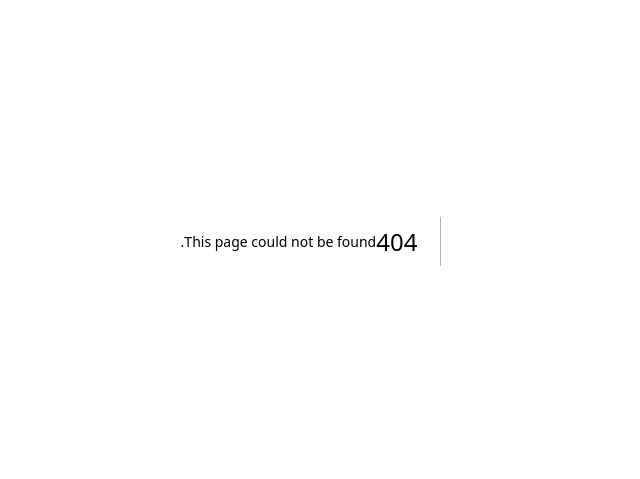
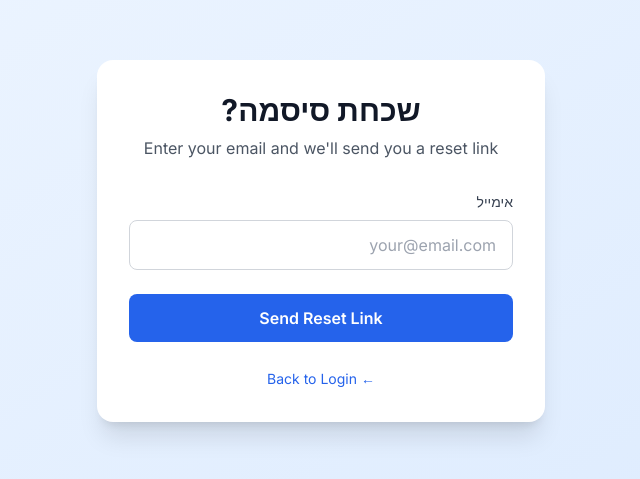
Before and after one commit to Jacobolevy/giftwallet-il, a Next.js app in the folder frontend/: page /auth/forgot-password in a window 1280 px wide. Before the commit this address had no page. Shown: the part 159-638 px from the top of the page, without its empty margins (319-959 px from the left). Built offline with nearby package versions, Linux system fonts and the light colour scheme.

Commit message:
Add forgot-password page

```diff
--- /dev/null
+++ b/frontend/app/auth/forgot-password/page.tsx
@@ -0,0 +1,97 @@
+'use client';
+
+import { useState } from 'react';
+import { getTranslation } from '@/lib/translations';
+import toast from 'react-hot-toast';
+import Link from 'next/link';
+
+export default function ForgotPasswordPage() {
+  const [email, setEmail] = useState('');
+  const [loading, setLoading] = useState(false);
+  const [sent, setSent] = useState(false);
+  const lang: 'he' | 'en' = 'he';
+
+  const t = (key: any) => getTranslation(lang, key);
+
+  const handleSubmit = async (e: React.FormEvent) => {
+    e.preventDefault();
+    setLoading(true);
+
+    // TODO: Implement actual password reset API
+    // For now, just show a success message
+    setTimeout(() => {
+      setSent(true);
+      setLoading(false);
+      toast.success('If an account exists with this email, you will receive a password reset link.');
+    }, 1000);
+  };
+
+  if (sent) {
+    return (
+      <div className="min-h-screen flex items-center justify-center bg-gradient-to-br from-primary-50 to-primary-100 px-4">
+        <div className="w-full max-w-md">
+          <div className="bg-white rounded-2xl shadow-xl p-8 text-center">
+            <div className="text-5xl mb-4">📧</div>
+            <h1 className="text-2xl font-bold text-gray-900 mb-4">Check Your Email</h1>
+            <p className="text-gray-600 mb-6">
+              If an account exists with <strong>{email}</strong>, you will receive a password reset link shortly.
+            </p>
+            <Link
+              href="/auth/login"
+              className="inline-block bg-primary-600 text-white px-6 py-3 rounded-lg font-semibold hover:bg-primary-700 transition-colors"
+            >
+              Back to Login
+            </Link>
+          </div>
+        </div>
+      </div>
+    );
+  }
+
+  return (
+    <div className="min-h-screen flex items-center justify-center bg-gradient-to-br from-primary-50 to-primary-100 px-4">
+      <div className="w-full max-w-md">
+        <div className="bg-white rounded-2xl shadow-xl p-8">
+          <div className="text-center mb-8">
+            <h1 className="text-3xl font-bold text-gray-900 mb-2">
+              {t('auth_forgot_password')}
+            </h1>
+            <p className="text-gray-600">
+              Enter your email and we'll send you a reset link
+            </p>
+          </div>
+
+          <form onSubmit={handleSubmit} className="space-y-6">
+            <div>
+              <label className="block text-sm font-medium text-gray-700 mb-2">
+                {t('auth_email')}
+              </label>
+              <input
+                type="email"
+                value={email}
+                onChange={(e) => setEmail(e.target.value)}
+                required
+                className="w-full px-4 py-3 border border-gray-300 rounded-lg focus:ring-2 focus:ring-primary-500 focus:border-transparent"
+                placeholder="your@email.com"
+              />
+            </div>
+
+            <button
+              type="submit"
+              disabled={loading}
+              className="w-full bg-primary-600 text-white py-3 rounded-lg font-semibold hover:bg-primary-700 transition-colors disabled:opacity-50 disabled:cursor-not-allowed"
+            >
+              {loading ? t('common_loading') : 'Send Reset Link'}
+            </button>
+          </form>
+
+          <div className="mt-6 text-center">
+            <Link href="/auth/login" className="text-sm text-primary-600 hover:underline">
+              ← Back to Login
+            </Link>
+          </div>
+        </div>
+      </div>
+    </div>
+  );
+}
```
Also changed, not shown: 1 other file (tests, documents, lock files or other folders).
